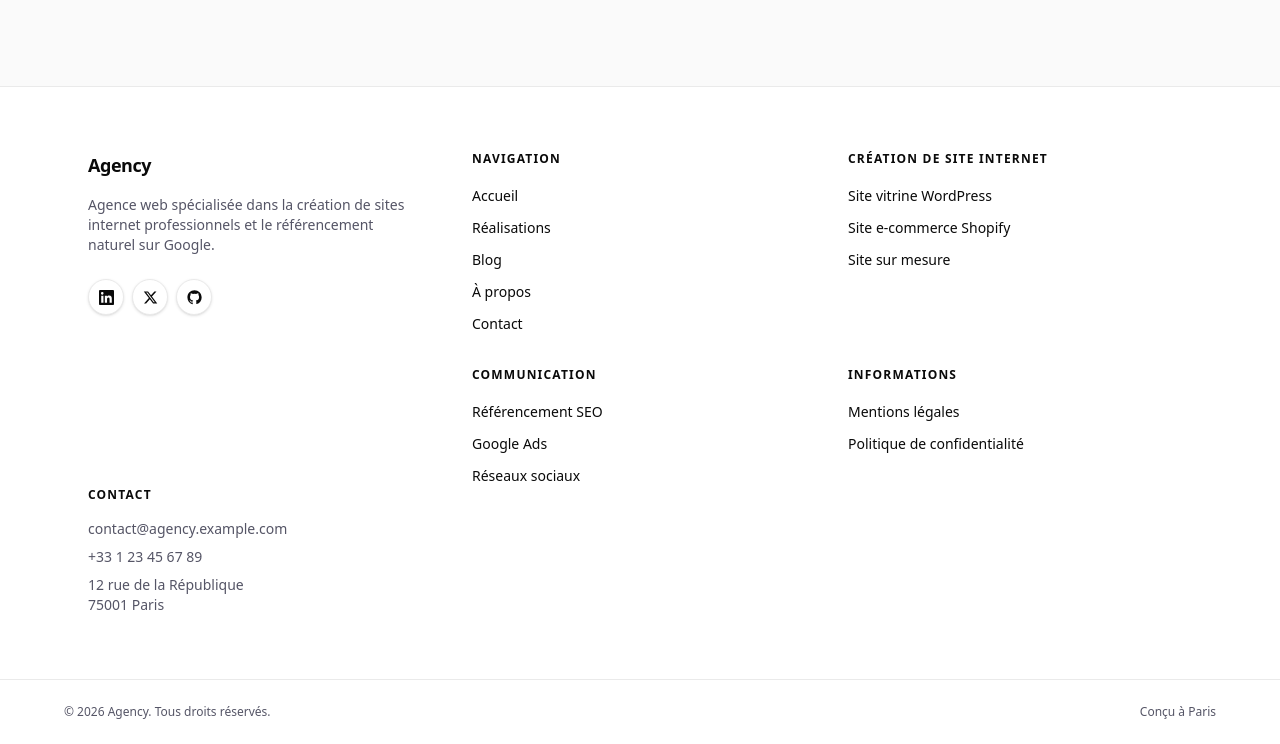
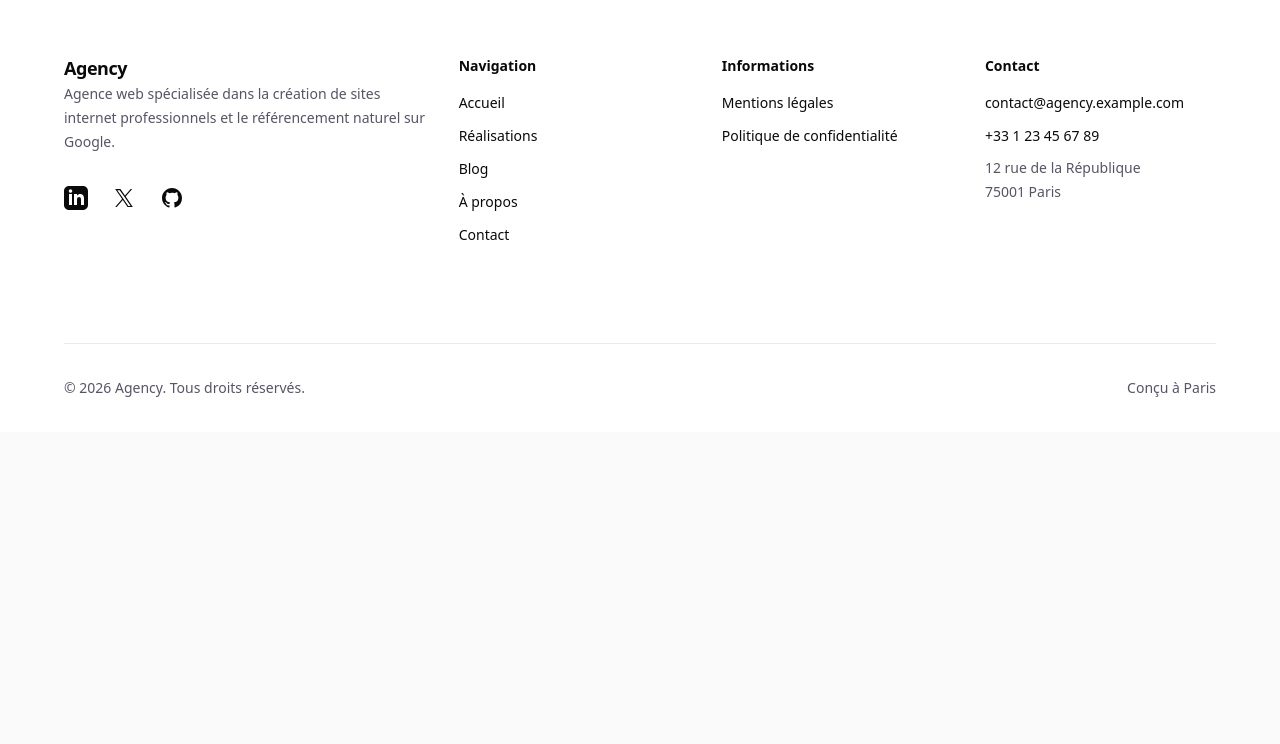
Before and after one commit to Emiiir95/codly, a Next.js app: page /blog in a window 1280 px wide. Shown: the part 937-1681 px from the top of the page. After the commit the page ends 1369 px from the top, so only its background shows below. Built offline with nearby package versions, Linux system fonts and the light colour scheme.

Commit message:
footer / navbar (#1)
Co-authored-by: Emir Sen <emirsen@OrdinatledeEmir.lan>

```diff
--- a/package.json
+++ b/package.json
@@ -9,6 +9,7 @@
     "lint": "eslint"
   },
   "dependencies": {
+    "flag-icons": "^7.5.0",
     "i18next": "^26.0.3",
     "lucide-react": "^1.8.0",
     "next": "16.2.2",
--- a/src/components/molecules/Breadcrumbs.tsx
+++ b/src/components/molecules/Breadcrumbs.tsx
@@ -12,7 +12,7 @@ export default function Breadcrumbs({ items }: { items: Crumb[] }) {
   return (
     <nav
       aria-label="Breadcrumb"
-      className="mx-auto w-full max-w-6xl px-6 pt-8 text-xs text-[var(--color-fg-muted)]"
+      className="mx-auto w-full max-w-360 px-8 pt-8 text-xs text-[var(--color-fg-muted)]"
     >
       <ol className="flex flex-wrap items-center gap-2">
         {all.map((item, i) => {
--- a/src/components/organisms/Footer.tsx
+++ b/src/components/organisms/Footer.tsx
@@ -1,106 +1,165 @@
 import { useI18n } from "@/lib/i18n";
 import { localizedPath } from "@/lib/routes";
+import { SITE } from "@/lib/site";
 import Logo from "@/components/atoms/Logo";
-import SocialLinks from "@/components/molecules/SocialLinks";
-import FooterNavColumn from "@/components/molecules/FooterNavColumn";
-import FooterContactBlock from "@/components/molecules/FooterContactBlock";
 
 export default function Footer() {
   const { t, locale } = useI18n();
   const year = new Date().getFullYear();
 
-  const navCols = [
+  const navigation = {
+    nav: [
+      { href: localizedPath("home", locale), label: t("nav.home") },
       {
-      title: t("footer.navigation"),
-      links: [
-        { href: localizedPath("home", locale), label: t("nav.home") },
-        { href: localizedPath("realisations", locale), label: t("nav.realisations") },
+        href: localizedPath("realisations", locale),
+        label: t("nav.realisations"),
+      },
       { href: localizedPath("blog", locale), label: t("nav.blog") },
       { href: localizedPath("about", locale), label: t("nav.about") },
       { href: localizedPath("contact", locale), label: t("nav.contact") },
     ],
-    },
-    {
-      title: t("nav.creationSite"),
-      links: [
-        {
-          href: localizedPath("service-vitrine", locale),
-          label: t("nav.serviceVitrine"),
-        },
-        {
-          href: localizedPath("service-ecommerce", locale),
-          label: t("nav.serviceEcommerce"),
-        },
-        {
-          href: localizedPath("service-sur-mesure", locale),
-          label: t("nav.serviceSurMesure"),
-        },
-      ],
-    },
-    {
-      title: t("nav.communication"),
-      links: [
-        {
-          href: localizedPath("service-seo", locale),
-          label: t("nav.serviceSeo"),
-        },
-        {
-          href: localizedPath("service-ads", locale),
-          label: t("nav.serviceAds"),
-        },
-        {
-          href: localizedPath("service-social", locale),
-          label: t("nav.serviceSocial"),
-        },
-      ],
-    },
-    {
-      title: t("footer.legal"),
-      links: [
+    legal: [
       { href: localizedPath("legal", locale), label: t("footer.legalNotice") },
       { href: localizedPath("privacy", locale), label: t("footer.privacy") },
     ],
+    social: [
+      {
+        name: "LinkedIn",
+        href: SITE.social.linkedin,
+        icon: (props: React.SVGProps<SVGSVGElement>) => (
+          <svg fill="currentColor" viewBox="0 0 24 24" {...props}>
+            <path d="M19 0h-14c-2.761 0-5 2.239-5 5v14c0 2.761 2.239 5 5 5h14c2.762 0 5-2.239 5-5v-14c0-2.761-2.238-5-5-5zm-11 19h-3v-11h3v11zm-1.5-12.268c-.966 0-1.75-.79-1.75-1.764s.784-1.764 1.75-1.764 1.75.79 1.75 1.764-.783 1.764-1.75 1.764zm13.5 12.268h-3v-5.604c0-3.368-4-3.113-4 0v5.604h-3v-11h3v1.765c1.396-2.586 7-2.777 7 2.476v6.759z" />
+          </svg>
+        ),
       },
-  ];
+      {
+        name: "Twitter / X",
+        href: SITE.social.twitter,
+        icon: (props: React.SVGProps<SVGSVGElement>) => (
+          <svg fill="currentColor" viewBox="0 0 24 24" {...props}>
+            <path d="M13.6823 10.6218L20.2391 3H18.6854L12.9921 9.61788L8.44486 3H3.2002L10.0765 13.0074L3.2002 21H4.75404L10.7663 14.0113L15.5685 21H20.8131L13.6819 10.6218H13.6823ZM11.5541 13.0956L10.8574 12.0991L5.31391 4.16971H7.70053L12.1742 10.5689L12.8709 11.5655L18.6861 19.8835H16.2995L11.5541 13.096V13.0956Z" />
+          </svg>
+        ),
+      },
+      {
+        name: "GitHub",
+        href: SITE.social.github,
+        icon: (props: React.SVGProps<SVGSVGElement>) => (
+          <svg fill="currentColor" viewBox="0 0 24 24" {...props}>
+            <path
+              fillRule="evenodd"
+              d="M12 2C6.477 2 2 6.484 2 12.017c0 4.425 2.865 8.18 6.839 9.504.5.092.682-.217.682-.483 0-.237-.008-.868-.013-1.703-2.782.605-3.369-1.343-3.369-1.343-.454-1.158-1.11-1.466-1.11-1.466-.908-.62.069-.608.069-.608 1.003.07 1.531 1.032 1.531 1.032.892 1.53 2.341 1.088 2.91.832.092-.647.35-1.088.636-1.338-2.22-.253-4.555-1.113-4.555-4.951 0-1.093.39-1.988 1.029-2.688-.103-.253-.446-1.272.098-2.65 0 0 .84-.27 2.75 1.026A9.564 9.564 0 0112 6.844c.85.004 1.705.115 2.504.337 1.909-1.296 2.747-1.027 2.747-1.027.546 1.379.202 2.398.1 2.651.64.7 1.028 1.595 1.028 2.688 0 3.848-2.339 4.695-4.566 4.943.359.309.678.92.678 1.855 0 1.338-.012 2.419-.012 2.747 0 .268.18.58.688.482A10.019 10.019 0 0022 12.017C22 6.484 17.522 2 12 2z"
+              clipRule="evenodd"
+            />
+          </svg>
+        ),
+      },
+    ],
+  };
 
   return (
-    <footer className="mt-24 border-t border-[var(--color-border)] bg-[var(--color-bg-elev)]">
-      <div className="mx-auto w-full max-w-6xl px-6 py-16">
-        <div className="grid gap-12 md:grid-cols-12">
+    <footer className="bg-bg-elev">
+      <div className="mx-auto max-w-screen-2xl px-16 pb-8 pt-10 sm:pt-16">
+        <div className="xl:grid xl:grid-cols-3 xl:gap-8">
           {/* Brand block */}
-          <div className="md:col-span-4">
+          <div className="space-y-8">
             <Logo href={localizedPath("home", locale)} />
-            <p className="mt-4 max-w-sm text-sm text-fg-muted">
-              {t("footer.tagline")}
-            </p>
-            <div className="mt-6">
-              <SocialLinks />
+            <p className="text-sm/6 text-fg-muted">{t("footer.tagline")}</p>
+            <div className="flex gap-x-6">
+              {navigation.social.map((item) => (
+                <a
+                  key={item.name}
+                  href={item.href}
+                  target="_blank"
+                  rel="noopener noreferrer"
+                  className="text-fg-muted hover:text-fg"
+                >
+                  <span className="sr-only">{item.name}</span>
+                  <item.icon aria-hidden="true" className="size-6" />
+                </a>
+              ))}
             </div>
           </div>
 
           {/* Nav columns */}
-          <div className="grid grid-cols-2 gap-8 md:col-span-8 md:grid-cols-4">
-            {navCols.map((col) => (
-              <FooterNavColumn
-                key={col.title}
-                title={col.title}
-                links={col.links}
-              />
+          <div className="mt-16 grid grid-cols-1 gap-8 sm:grid-cols-3 xl:col-span-2 xl:mt-0">
+            {/* Navigation */}
+            <div>
+              <h3 className="text-sm/6 font-semibold text-fg">
+                {t("footer.navigation")}
+              </h3>
+              <ul role="list" className="mt-3 space-y-2">
+                {navigation.nav.map((item) => (
+                  <li key={item.href}>
+                    <a
+                      href={item.href}
+                      className="text-sm/6 text-fg-muted hover:text-fg"
+                    >
+                      {item.label}
+                    </a>
+                  </li>
                 ))}
+              </ul>
+            </div>
+
+            {/* Informations */}
+            <div>
+              <h3 className="text-sm/6 font-semibold text-fg">
+                {t("footer.legal")}
+              </h3>
+              <ul role="list" className="mt-3 space-y-2">
+                {navigation.legal.map((item) => (
+                  <li key={item.href}>
+                    <a
+                      href={item.href}
+                      className="text-sm/6 text-fg-muted hover:text-fg"
+                    >
+                      {item.label}
+                    </a>
+                  </li>
+                ))}
+              </ul>
+            </div>
+
+            {/* Contact */}
+            <div>
+              <h3 className="text-sm/6 font-semibold text-fg">Contact</h3>
+              <ul role="list" className="mt-3 space-y-2">
+                <li>
+                  <a
+                    href={`mailto:${SITE.email}`}
+                    className="text-sm/6 text-fg-muted hover:text-fg"
+                  >
+                    {SITE.email}
+                  </a>
+                </li>
+                <li>
+                  <a
+                    href={`tel:${SITE.phone.replace(/\s/g, "")}`}
+                    className="text-sm/6 text-fg-muted hover:text-fg"
+                  >
+                    {SITE.phone}
+                  </a>
+                </li>
+                <li className="text-sm/6 text-fg-muted">
+                  {SITE.address.street}
+                  <br />
+                  {SITE.address.postalCode} {SITE.address.city}
+                </li>
+              </ul>
+            </div>
           </div>
         </div>
 
-        <FooterContactBlock />
-      </div>
-
-      <div className="border-t border-[var(--color-border)] px-6 py-6">
-        <div className="mx-auto flex w-full max-w-6xl flex-col items-center justify-between gap-2 text-xs text-[var(--color-fg-muted)] sm:flex-row">
+        <div className="mt-16 border-t border-border pt-8 sm:mt-20 lg:mt-24">
+          <div className="flex flex-col items-center justify-between gap-2 text-sm/6 text-fg-muted sm:flex-row">
             <p>
               © {year} Agency. {t("footer.rights")}
             </p>
             <p>{t("footer.madeIn")}</p>
           </div>
         </div>
+      </div>
     </footer>
   );
 }
--- a/src/components/organisms/Header.tsx
+++ b/src/components/organisms/Header.tsx
@@ -84,11 +84,16 @@ export default function Header() {
     },
   ];
 
-  const allServiceHrefs = servicesColumns.flatMap((c) => c.items.map((i) => i.href));
+  const allServiceHrefs = servicesColumns.flatMap((c) =>
+    c.items.map((i) => i.href),
+  );
   const servicesActive = allServiceHrefs.some(isActive);
 
   const simpleNav = [
-    { href: localizedPath("realisations", locale), label: t("nav.realisations") },
+    {
+      href: localizedPath("realisations", locale),
+      label: t("nav.realisations"),
+    },
     { href: localizedPath("blog", locale), label: t("nav.blog") },
     { href: localizedPath("about", locale), label: t("nav.about") },
   ];
@@ -146,12 +151,12 @@ export default function Header() {
 
       <a
         href="#main"
-        className="sr-only focus:not-sr-only focus:fixed focus:left-4 focus:top-4 focus:z-50 focus:rounded focus:bg-[var(--color-accent)] focus:px-3 focus:py-2 focus:text-white"
+        className="sr-only focus:not-sr-only focus:fixed focus:left-4 focus:top-4 focus:z-50 focus:rounded focus:bg-accent focus:px-3 focus:py-2 focus:text-white"
       >
         {t("common.skipToContent")}
       </a>
 
-      <div className="mx-auto flex w-full max-w-[1400px] items-center justify-between gap-4 px-8 py-4">
+      <div className="mx-auto flex w-full max-w-screen-2xl items-center justify-between gap-4 px-8 py-4">
         {/* Left: Logo */}
         <div className="flex-1">
           <Logo href={localizedPath("home", locale)} />
@@ -210,7 +215,7 @@ export default function Header() {
       {open && (
         <nav
           aria-label="Mobile"
-          className="border-t border-[var(--color-border)] bg-[var(--color-bg-elev)] px-6 py-4 md:hidden"
+          className="border-t border-border bg-bg-elev px-6 py-4 md:hidden"
         >
           {servicesColumns.map((col) => (
             <div key={col.title} className="mb-4">
@@ -243,7 +248,13 @@ export default function Header() {
             </div>
           ))}
           <HeaderNav
-            items={[...simpleNav, { href: localizedPath("contact", locale), label: t("nav.contact") }]}
+            items={[
+              ...simpleNav,
+              {
+                href: localizedPath("contact", locale),
+                label: t("nav.contact"),
+              },
+            ]}
             orientation="vertical"
             onItemClick={() => setOpen(false)}
             activeHref={currentPath}
--- a/src/components/organisms/HomeHero.tsx
+++ b/src/components/organisms/HomeHero.tsx
@@ -19,10 +19,7 @@ export default function HomeHero() {
           >
             <Eyebrow withDot>{t("home.hero.eyebrow")}</Eyebrow>
           </div>
-          <div
-            className="animate-fade-up"
-            style={{ animationDelay: "80ms" }}
-          >
+          <div className="animate-fade-up" style={{ animationDelay: "80ms" }}>
             <GradientHeading as={1} size="xl">
               {t("home.hero.title")}
             </GradientHeading>
--- a/src/components/organisms/HomeStats.tsx
+++ b/src/components/organisms/HomeStats.tsx
@@ -11,8 +11,8 @@ export default function HomeStats() {
   ];
 
   return (
-    <div className="mx-auto w-full max-w-6xl px-6">
-      <dl className="card grid grid-cols-2 gap-4 p-6 sm:grid-cols-4">
+    <div className="mx-auto w-full max-w-5xl px-6">
+      <dl className="grid grid-cols-1 gap-0.5 overflow-hidden rounded-2xl sm:grid-cols-2 lg:grid-cols-4">
         {stats.map((s) => (
           <StatItem key={s.label} value={s.value} label={s.label} />
         ))}
--- a/src/components/organisms/PageHero.tsx
+++ b/src/components/organisms/PageHero.tsx
@@ -18,9 +18,7 @@ export default function PageHero({ eyebrow, title, subtitle }: Props) {
       <GradientHeading as={1} size="xl">
         {title}
       </GradientHeading>
-      <p className="mt-6 max-w-2xl text-lg text-[var(--color-fg-muted)]">
-        {subtitle}
-      </p>
+      <p className="mt-6 max-w-2xl text-lg text-fg-muted">{subtitle}</p>
     </section>
   );
 }
--- a/src/components/organisms/Section.tsx
+++ b/src/components/organisms/Section.tsx
@@ -23,7 +23,7 @@ export default function Section({
   return (
     <section
       id={id}
-      className={`mx-auto w-full max-w-6xl px-6 py-20 sm:py-28 ${className}`}
+      className={`mx-auto w-full max-w-360 px-8 py-20 sm:py-28 ${className}`}
     >
       <SectionHeader
         eyebrow={eyebrow}
--- a/src/styles/globals.css
+++ b/src/styles/globals.css
@@ -1,4 +1,5 @@
 @import "tailwindcss";
+@import "flag-icons/css/flag-icons.min.css";
 
 /**
  * Design system inspired by reactflow.dev.
```
Also changed, not shown: src/components/molecules/LanguageSwitcher.tsx (+16 -5 lines), src/components/molecules/StatItem.tsx (+9 -10 lines), 1 other file (tests, documents, lock files or other folders). Lines whose indentation alone changed are shown as unchanged.
